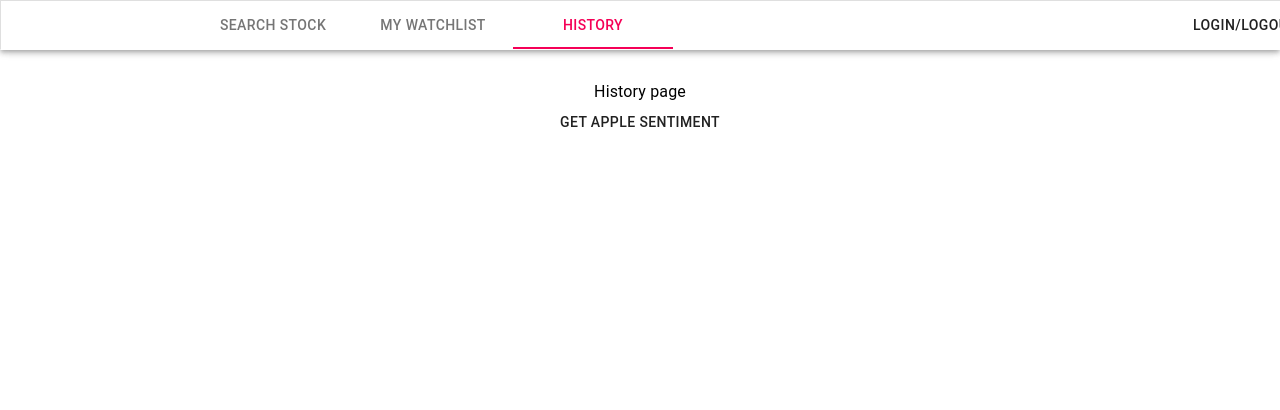
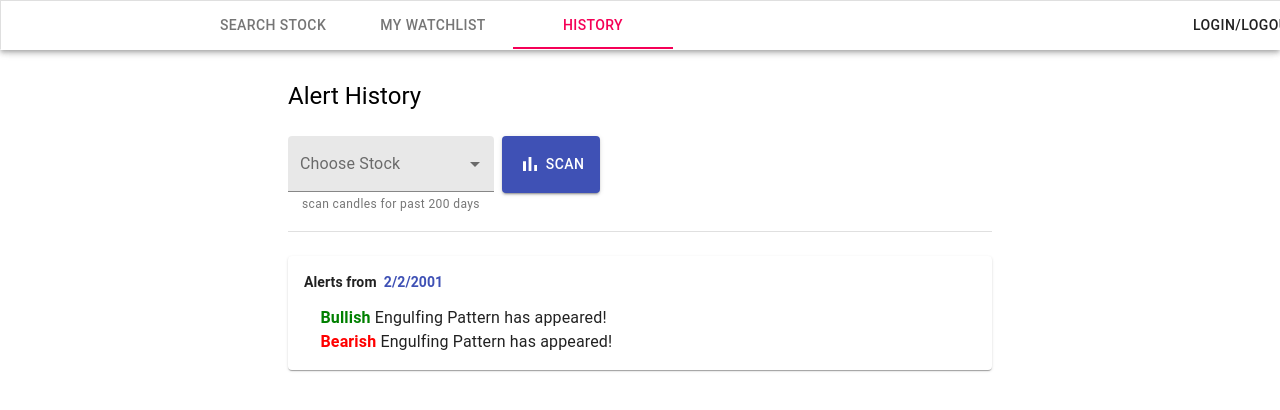
Before and after one commit to HarrisonTheG/React-Stock-Frontend, a React (Create React App) app: page /history in a window 1280 px wide. Shown: the top 410 px of the page. Built offline with nearby package versions, Linux system fonts and the light colour scheme.

Commit message:
1. Design the History page 2. Modified the watchlist page icon and settled the navigation on view chart

```diff
--- /dev/null
+++ b/src/components/History/AlertContent.jsx
@@ -0,0 +1,34 @@
+import React from 'react'
+import { Typography, Box, Button, Paper} from '@material-ui/core'
+
+const fontCandleStyle = {
+    green : {
+        color: 'green', fontWeight: 700
+    },
+    red : {
+        color: 'red', fontWeight: 700
+    }
+}
+
+
+const AlertContent = () => {
+    return (
+        <Box display='flex' flexDirection='column'>
+
+        <Paper style={{padding: 16, marginBottom: 12}}>
+            <Box display='flex' flexDirection='column'>
+                <Box display='flex'>
+                <Typography variant='subtitle2' style={{marginBottom: 12, fontWeight: 700}}>Alerts from &nbsp; </Typography>
+                <Typography variant='subtitle2' style={{fontWeight: 700}} color='primary'>2/2/2001</Typography></Box>
+                <Typography>&nbsp;&nbsp;&nbsp;&nbsp;
+                    <span style={fontCandleStyle.green}>Bullish </span>Engulfing Pattern has appeared!</Typography>
+                <Typography>&nbsp;&nbsp;&nbsp;&nbsp;
+                    <span style={fontCandleStyle.red}>Bearish </span>Engulfing Pattern has appeared!</Typography>
+            </Box>
+        </Paper>
+
+        </Box>
+    )
+}
+
+export default AlertContent
--- /dev/null
+++ b/src/components/History/FormSelect.jsx
@@ -0,0 +1,46 @@
+import {useState} from 'react'
+import { MenuItem, FormControl, InputLabel, Select, FormHelperText } from '@material-ui/core';
+import { makeStyles } from '@material-ui/core/styles';
+
+const useStyles = makeStyles((theme) => ({
+    formControl: {
+
+      minWidth: 120,
+    },
+    selectEmpty: {
+
+    },
+  }));
+
+const FormSelect = ({sendSelectedStock}) => {
+
+    const classes = useStyles();
+    const [stock, setStock] = useState('');
+
+    const handleChange = (event) => {
+      setStock(event.target.value);
+      sendSelectedStock(event.target.value);
+    };
+
+    return (
+    <FormControl className={classes.formControl} variant='filled'>
+        <InputLabel id="demo-simple-select-helper-label">Choose Stock</InputLabel>
+        <Select
+          labelId="demo-simple-select-helper-label"
+          id="demo-simple-select-helper"
+          value={stock}
+          onChange={handleChange}
+        >
+          <MenuItem value="">
+            <em>None</em>
+          </MenuItem>
+          <MenuItem value={'AAPL'}>AAPL</MenuItem>
+          <MenuItem value={'PLTR'}>PLTR</MenuItem>
+          <MenuItem value={'BYND'}>BYND</MenuItem>
+        </Select>
+        <FormHelperText>scan candles for past 200 days</FormHelperText>
+      </FormControl>
+    )
+}
+
+export default FormSelect
--- a/src/components/History/History.jsx
+++ b/src/components/History/History.jsx
@@ -1,25 +1,44 @@
-import {useState} from 'react'
-import { Typography, Box, Grid, Button } from '@material-ui/core'
+import {useState, useRef} from 'react'
+import { Typography, Box, Button, Divider } from '@material-ui/core'
+import BarChartIcon from '@material-ui/icons/BarChart';
 import ChartService from '../../services/ChartService'
+import FormSelect from './FormSelect'
+import AlertContent from './AlertContent'
 
 
 //create button to scan for each watchlist stocks previous 200 days. Replace when pressed again.
 const History = () => {
-    const [sentiment, setSentiment] = useState(null);
+    const [candleHistory, setCandleHistory] = useState(null);
+    const selectedStock = useRef('')
 
-    const onButtonClick = async () => {
-        const sentimentData = await ChartService.getLatestStockSentiment('AAPL');
-        console.log(sentimentData);
-        setSentiment(sentimentData.data);
+    const setSelectedStock = (value) => {
+        selectedStock.current = value;
+    }
+
+    const onScanClick = async (stock) => {
+        if(stock !== '')
+            console.log('selected stock is ' + stock);
+        //get candlestick info from REST API
+        //setCandleHistory();
+
     }
 
     return (
-        <Grid align="center" width="60%">
+        <Box marginLeft='auto' marginRight='auto' width="55%">
             <Box sx={{ height: '80px' }}></Box>
-            <Typography>History page</Typography>
-            <Button onClick={onButtonClick}>Get Apple Sentiment</Button>
-            <Typography>{sentiment}</Typography>
-        </Grid>
+            <Typography variant='h5' align='left'> Alert History </Typography>
+            <Box sx={{ height: '24px' }}></Box>
+            <Box display='flex' flexDirection='row'>
+                <FormSelect sendSelectedStock={setSelectedStock}/>
+                <Box style={{width: 8}} />
+                <Button variant='contained' color='primary' style={{marginBottom: 22}}
+                    onClick = {() => onScanClick(selectedStock.current)}><BarChartIcon />&nbsp;scan</Button>
+            </Box>
+            <Box sx={{ height: '16px' }}></Box>
+            <Divider />
+            <Box sx={{ height: '24px' }}></Box>
+            <AlertContent />
+        </Box>
     )
 }
 
--- a/src/components/Search_Stock/AddComment.jsx
+++ b/src/components/Search_Stock/AddComment.jsx
@@ -13,7 +13,7 @@ const AddComment = ({open, setAddComment}) => {
     return (
 
     <Dialog open={open} onClose={setAddComment} aria-labelledby="form-dialog-title" fullWidth maxWidth='xs'>
-        <DialogTitle id="form-dialog-title">Add Comment</DialogTitle>
+        <DialogTitle id="form-dialog-title">Post Comment</DialogTitle>
         <DialogContent>
           <TextField
             autoFocus
--- a/src/components/Watchlist/Watchlist.jsx
+++ b/src/components/Watchlist/Watchlist.jsx
@@ -3,12 +3,13 @@ import { makeStyles } from '@material-ui/core/styles';
 import { Typography, Box, Grid, Table, TableHead, TableRow, TableCell, TableBody, TableContainer, Paper, IconButton } from '@material-ui/core'
 import SettingsIcon from '@material-ui/icons/Settings';
 import DeleteOutlineIcon from '@material-ui/icons/DeleteOutline';
+import EqualizerIcon from '@material-ui/icons/Equalizer';
 import { Link } from 'react-router-dom';
 
 import DeletePopup from './DeletePopup';
 import SettingPopup from './SettingPopup';
 
-  const headers = ['No.', 'Stock Ticker', 'Company Name', 'Price (USD)' , 'Settings']
+  const headers = ['No.', 'Stock Ticker', 'Company Name', 'Price (USD)' , 'Actions']
   const rows = [
     { id: 1, ticker: 'AAPL', companyName: 'Apple Inc.', price: 35.03 },
     { id: 2, ticker: 'PLTR', companyName: 'Palantir Tech', price: 42.12 },
@@ -47,7 +48,7 @@ const Watchlist = () => {
     }
 
     return (
-        <Grid align='center' style={{ height: 400, width: '60%', marginLeft: 'auto', marginRight: 'auto'}} >
+        <Grid align='center' style={{ height: 400, width: '55%', marginLeft: 'auto', marginRight: 'auto'}} >
             <Box sx={{ height: '80px' }}></Box>
             <Link path='/search/AMC' to='/search/AMC'><Typography>Watchlist page AMC</Typography></Link>
             <Typography variant='h5' align='left'> Stock Watchlist </Typography>
@@ -69,7 +70,9 @@ const Watchlist = () => {
               <TableCell align="left">{row.companyName}</TableCell>
               <TableCell align="left">{row.price}</TableCell>
               <TableCell align="left" id={row.ticker}>
-                  <IconButton size='small' onClick={() => settingIconClicked(row.ticker)}><SettingsIcon /></IconButton>&nbsp;&nbsp;&nbsp;&nbsp;
+                <IconButton path={'/search/'+ row.ticker } to={ '/search/' + row.ticker } component={Link} size='small'>
+                  <EqualizerIcon /></IconButton>&nbsp;&nbsp;&nbsp;&nbsp;
+                <IconButton size='small' onClick={() => settingIconClicked(row.ticker)}><SettingsIcon /></IconButton>&nbsp;&nbsp;&nbsp;&nbsp;
                 <IconButton size='small' onClick={() => deleteIconClicked(row.ticker)}><DeleteOutlineIcon /></IconButton></TableCell>
             </TableRow>
           ))}
```
